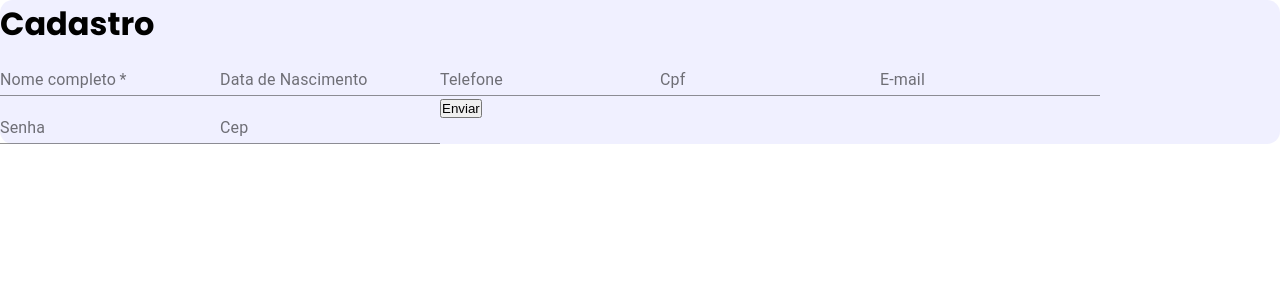
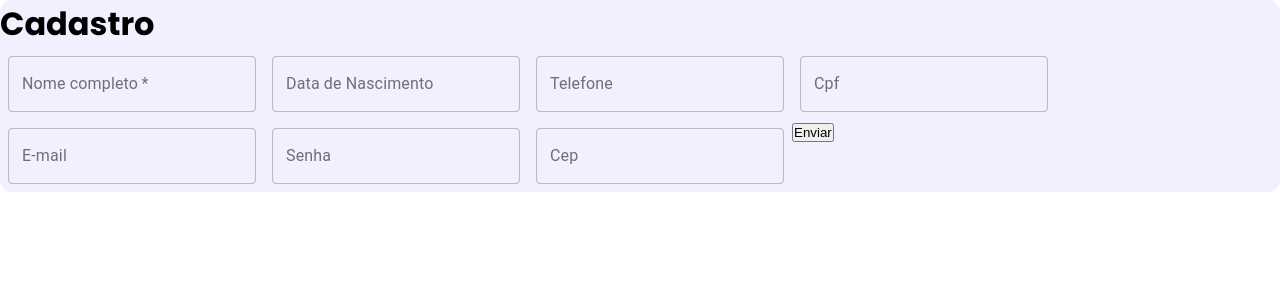
Before and after one commit to Taianam/E-Commerce, a React (Vite) app in the folder games-DEV/: page /cadastro in a window 1280 px wide. Shown: the top 300 px of the page. Built offline with nearby package versions, Linux system fonts and the light colour scheme.

Commit message:
Atualizando cadastro
Jesus amado dai-me forças pra seguir

```diff
--- a/games-DEV/src/componets/cadastro/Cadastro.jsx
+++ b/games-DEV/src/componets/cadastro/Cadastro.jsx
@@ -1,14 +1,28 @@
 import React, { useEffect, useState } from 'react';
-import TextField from '@material-ui/core/TextField';
 import styled from "styled-components";
 import api from '../../service/api';
+import {makeStyles} from "@material-ui/core/styles";
+import TextField from "@material-ui/core/TextField";
+import {Link} from 'react-router-dom';
 
 const Estilo = styled.div`
     border-radius: 0.8rem;
     background: rgba( 225, 225, 255, 0.5);
     color: black;`
 
-export default function FormPropsTextFields() {
+
+    const useStyles = makeStyles((theme) => ({
+      root: {
+        display: "flex",
+        flexWrap: "wrap"
+      },
+      margin: {
+        margin: theme.spacing(1)
+      }
+    }));
+
+export default function CustomizedInputs() {
+  const classes = useStyles();
 
   const [newNome, setNewNome] = useState('');
   const [newDataDeNascimento, setNewDataDeNascimento] = useState('');
@@ -45,64 +59,80 @@ export default function FormPropsTextFields() {
 
   return (
 
-    <form autoComplete="off" onSubmit={handleSubmit}>
+    <form autoComplete="off" onSubmit={handleSubmit} className={classes.root} noValidate>
         <Estilo>
             <div>
                 <h1>Cadastro</h1>
-                <TextField required id="standard-nome-input"
+                <TextField className={classes.margin} required id="standard-nome-input"
                 name="Nome"
                 label="Nome completo"
+                variant="outlined"
+                id="mui-theme-provider-outlined-input"
                 value={newNome}
                 onChange={n => setNewNome(n.target.value)}
 
                 />
 
-                <TextField id="standard-data-input"
+                <TextField className={classes.margin} id="standard-data-input"
                 label="Data de Nascimento"
+                variant="outlined"
+                id="mui-theme-provider-outlined-input"
                 value={newDataDeNascimento}
                 onChange={data => setNewDataDeNascimento(data.target.value)}
                 />
 
-                <TextField
+                <TextField className={classes.margin}
                 id="standard-telefone-input"
                 label="Telefone"
+                variant="outlined"
+                id="mui-theme-provider-outlined-input"
                 type="string"
                 value={newTelefone}
                 onChange={telefone => setNewTelefone(telefone.target.value)}
                 />
 
-                <TextField
+                <TextField className={classes.margin}
                 id="standard-cpf-input"
                 label="Cpf"
+                variant="outlined"
+                id="mui-theme-provider-outlined-input"
                 type="string"
                 value={newCpf}
                 onChange={cpf => setNewCpf(cpf.target.value)}
                 />
 
 
-                <TextField id="standard-email-input"
+                <TextField className={classes.margin} id="standard-email-input"
                 label="E-mail"
+                variant="outlined"
+                id="mui-theme-provider-outlined-input"
                 value={newEmail}
                 onChange={email => setNewEmail(email.target.value)}
                 />
 
-                <TextField
+                <TextField className={classes.margin}
                 id="standard-password-input"
                 label="Senha"
+                variant="outlined"
+                id="mui-theme-provider-outlined-input"
                 type="password"
                 value={newSenha}
                 onChange={senha => setNewSenha(senha.target.value)}
                 />
 
-                <TextField
+                <TextField className={classes.margin}
                 id="standard-cep-input"
                 label="Cep"
+                variant="outlined"
+                id="mui-theme-provider-outlined-input"
                 type="string"
                 value={newCep}
                 onChange={cep => setNewCep(cep.target.value)}
                 />
 
-                <button type='submit'>Enviar</button>
+                <Link to="/home" className={classes.link} >
+                  <button type='submit'>Enviar</button>
+                </Link>
             </div>
         </Estilo>
     </form>
```
